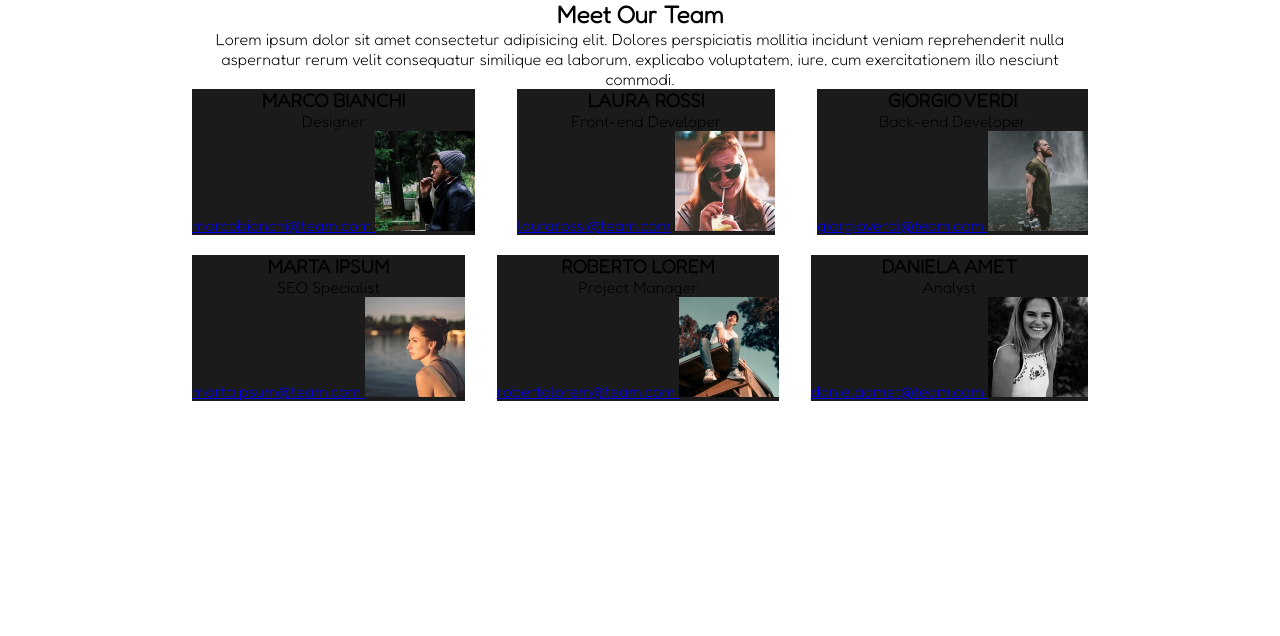
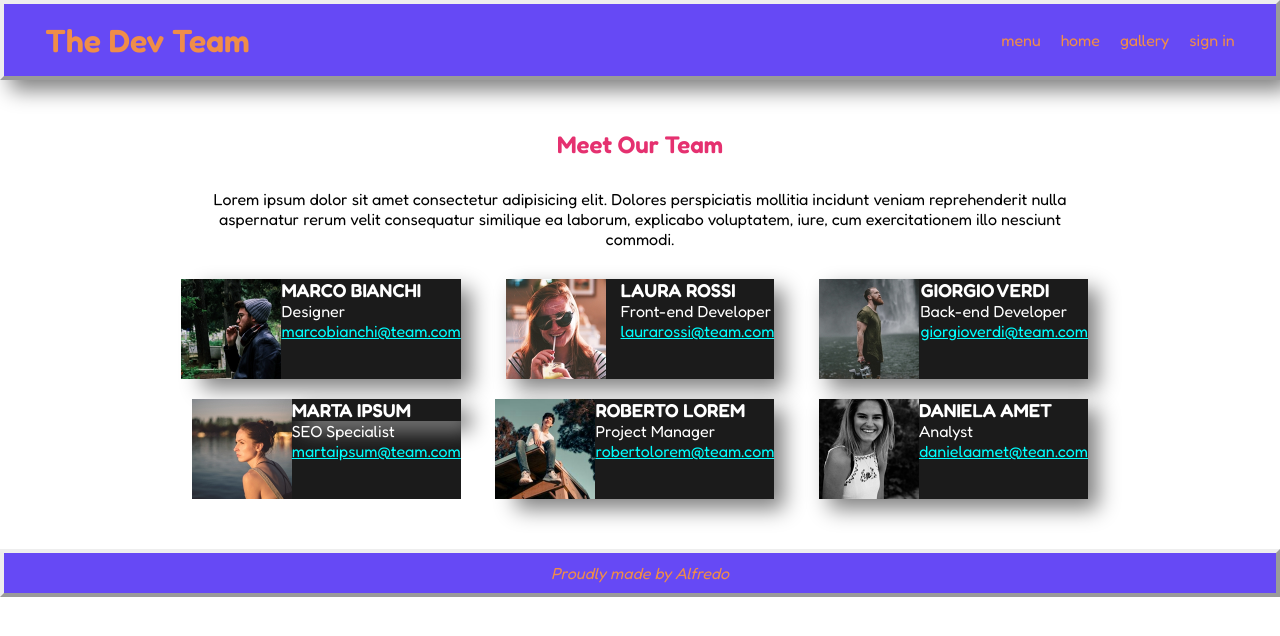
Before and after one commit to AlfredoM06/html-css-flex-cards, a plain HTML site: page index.html in a window 1280 px wide. Drawn offline with Linux system fonts and the light colour scheme.

Commit message:
exercise done

```diff
--- a/css/style.css
+++ b/css/style.css
@@ -11,12 +11,75 @@ main {
     text-align: center;
 }
 
+header {
+    background-color: rgba(96, 66, 245, 0.96);
+    color: rgb(245, 144, 66, 0.96);
+    border-style: outset;
+    border-width: 4px;
+    box-shadow: 10px 10px 20px grey;
+    height: 80px;
+    display: flex;
+    margin-bottom: 50px;
+    padding: 10px;
+}
+
+.flex-container-header {
+    width: 95%;
+    margin: 0 auto;
+
+    display: flex;
+    flex-wrap: wrap;
+    justify-content: space-between;
+    align-items: center;
+}
+
+.list-link-header {
+    display: flex;
+    list-style: none;
+    gap: 20px;
+}
+
+.flex-center {
+    display: flex;
+    justify-content: center;
+    align-items: center;
+}
+
+footer {
+    text-align: center;
+    background-color: rgba(96, 66, 245, 0.96) ;
+    color: rgb(245, 144, 66, 0.96);
+    margin-top: 50px;
+    padding: 10px;
+    border-style: outset;
+    border-width: 4px;
+    margin-bottom: 0;
+}
+
 .flex-container {
     display: flex;
     align-items: center;
     justify-content: space-between;
     flex-wrap: wrap;
     gap: 20px;
+}
+
+.flex-card {
+    display: flex;
+    justify-content: space-between;
+    flex-direction: row-reverse;
+    width: 30%;
+    height: 100px;
+    text-align: left;
+}
+
+.card-border {
+    box-shadow: 10px 10px 20px grey;
+}
+
+
+.img {
+    align-self: flex-start;
 }
 
 img {
@@ -27,3 +90,21 @@ img {
 .bg-black{
     background-color: rgb(27, 27, 27);
 }
+
+.text-color {
+    color: white;
+}
+
+.m-text {
+    margin-top: 15px;
+    margin-bottom: 30px;
+}
+
+.h1-text {
+    font-weight: 600;
+    color: rgb(229, 49, 112);
+}
+
+a {
+    color: aqua;
+}
--- a/index.html
+++ b/index.html
@@ -7,59 +7,88 @@
     <link rel="stylesheet" href="./css/style.css">
     <link rel="preconnect" href="https://fonts.googleapis.com">
     <link rel="preconnect" href="https://fonts.gstatic.com" crossorigin>
-    <link href="https://fonts.googleapis.com/css2?family=Fredoka:wght@300&display=swap" rel="stylesheet">
+    <link href="https://fonts.googleapis.com/css2?family=Fredoka:wght@400;600&display=swap" rel="stylesheet">
 </head>
 <body>
     <header>
+        <div  class="flex-container-header">
 
+            <div class="flex-center">
+                <h1> The Dev Team </h1>
+            </div>
+
+            <div class="flex-center">
+                <ul class="list-link-header">
+                    <li> menu </li>
+                    <li> home </li>
+                    <li> gallery </li>
+                    <li> sign in </li>
+                </ul>
+            </div>
+
+        </div>
     </header>
 
         <body>
             <main>
                 <section>
-                    <h1> Meet Our Team </h1>
-                    <p>
+                    <h1 class="m-text h1-text">Meet Our Team</h1>
+                    <p class="m-text">
                         Lorem ipsum dolor sit amet consectetur adipisicing elit. Dolores perspiciatis mollitia incidunt veniam reprehenderit nulla aspernatur rerum velit consequatur similique ea laborum, explicabo voluptatem, iure, cum exercitationem illo nesciunt commodi.
                     </p>
                 </section>
                 <section>
                     <div class="flex-container">
-                        <div class="bg-black">
-                            <h3> MARCO BIANCHI</h3>
-                            <p> Designer </p>
-                            <a href="e-mail"> marcobianchi@team.com </a>
-                            <span class="flex-item"><img src="./img/male1.png" alt=" Marco "></span>
+                        <div class="bg-black flex-card card-border">
+                            <div>
+                                <h3 class="text-color"> MARCO BIANCHI</h3>
+                                <p class="text-color "> Designer </p>
+                                <a href="e-mail"> marcobianchi@team.com </a>
+                            </div>
+                            <div class="flex-img"> <img src="./img/male1.png" alt=" Marco "></div>
                         </div>
-                        <div class="bg-black">
-                            <h3> LAURA ROSSI </h3>
-                            <p> Front-end Developer </p>
-                            <a href="e-mail"> laurarossi@team.com</a>
-                            <img src="./img/female1.png" alt=" Laura ">
+                        <div class="bg-black flex-card card-border">
+                            <div>
+                                <h3 class="text-color"> LAURA ROSSI </h3>
+                                <p class="text-color"> Front-end Developer </p>
+                                <a href="e-mail"> laurarossi@team.com</a>
+                            </div>
+                            <div><img src="./img/female1.png" alt=" Laura "></div>
                         </div>
-                        <div class="bg-black">
-                            <h3> GIORGIO VERDI </h3>
-                            <p> Back-end Developer </p>
-                            <a href="e-mail"> giorgioverdi@team.com </a>
-                            <img src="./img/male2.png" alt=" Giorgio ">
+                        <div class="bg-black flex-card card-border">
+                            <div>
+                                <h3 class="text-color"> GIORGIO VERDI </h3>
+                                <p class="text-color"> Back-end Developer </p>
+                                <a href="e-mail"> giorgioverdi@team.com </a>
+                            </div>
+                            <div> <img src="./img/male2.png" alt=" Giorgio "> </div>
                         </div>
-                        <div class="bg-black">
-                            <h3> MARTA IPSUM </h3>
-                            <p> SEO Specialist </p>
-                            <a href="e-mail"> martaipsum@team.com </a>
-                            <img src="./img/female2.png" alt=" Marta ">
+                        <div class="bg-black flex-card">
+                            <div>
+                                <h3 class="text-color card-border"> MARTA IPSUM </h3>
+                                <p class="text-color"> SEO Specialist </p>
+                                <a href="e-mail"> martaipsum@team.com </a></div>
+                            <div> <img src="./img/female2.png" alt=" Marta "> </div>
 
                         </div>
-                        <div class="bg-black">
-                            <h3> ROBERTO LOREM </h3>
-                            <p> Project Manager </p>
-                            <a href="e-mail"> robertolorem@team.com </a>
-                            <img src="./img/male3.png" alt=" Roberto ">
+                        <div class="bg-black flex-card card-border">
+                            <div>
+                                <h3 class="text-color"> ROBERTO LOREM </h3>
+                                <p class="text-color"> Project Manager </p>
+                                <a href="e-mail"> robertolorem@team.com </a>
+                            </div>
+                            <div> <img src="./img/male3.png" alt=" Roberto "> </div>
                         </div>
-                        <div class="bg-black">
-                            <h3> DANIELA AMET </h3>
-                            <p> Analyst </p>
-                            <a href="e-mail"> danielaamet@team.com </a>
-                            <img src="./img/female3.png" alt=" Daniela ">
+                        <div class="bg-black flex-card card-border">
+                            <div>
+                                <h3 class="text-color"> DANIELA AMET</h3>
+                                <p class="text-color"> Analyst </p>
+                                <a href="e-mail"> danielaamet@tean.com</a>
+                            </div>
+                            <div>
+                                <img src="./img/female3.png" alt="">
+                            </div>
+
                         </div>
                     </div>
                 </section>
@@ -67,7 +96,7 @@
         </body>
 
     <footer>
-
+        <p> <i> Proudly made by Alfredo </i> </p>
     </footer>
 </body>
 </html>
```
